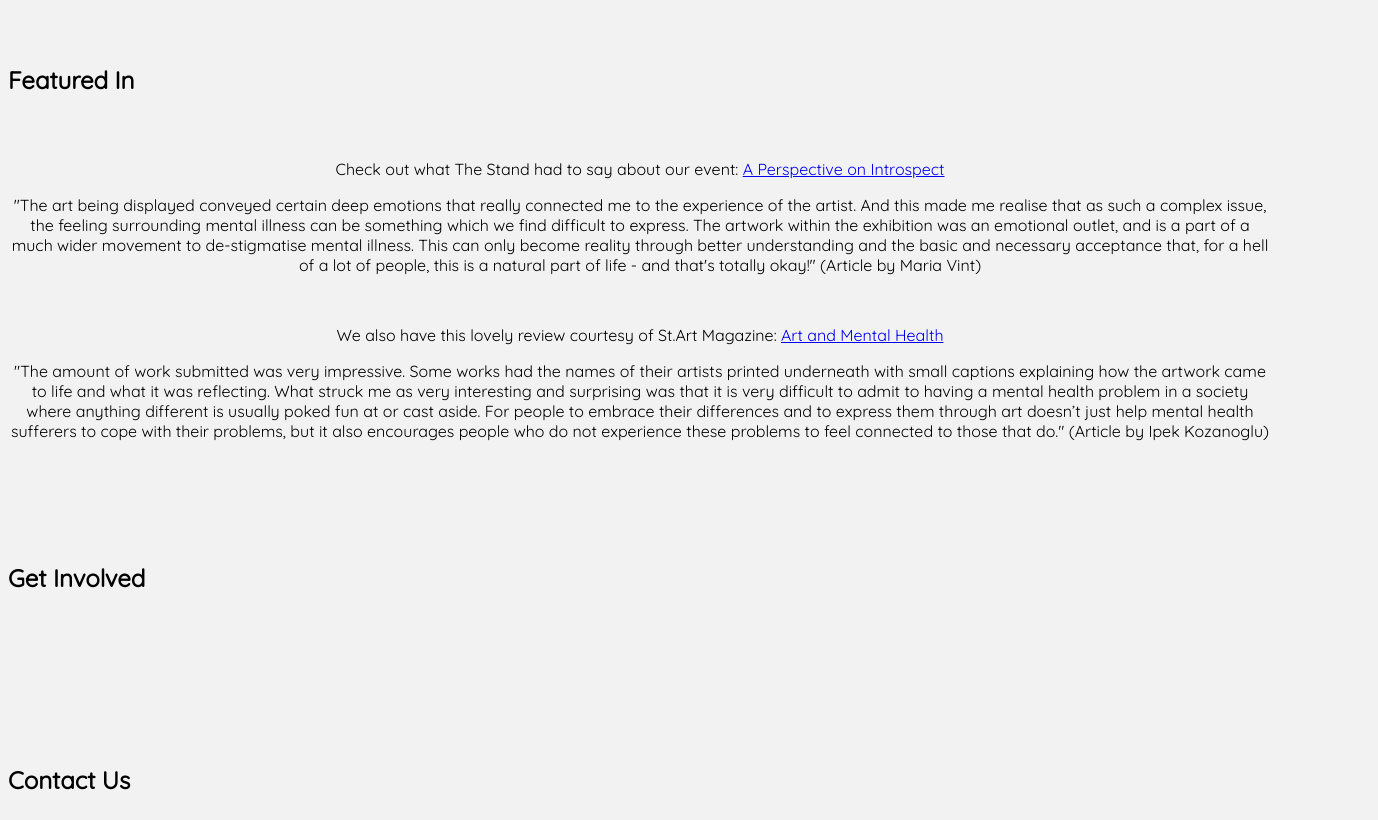
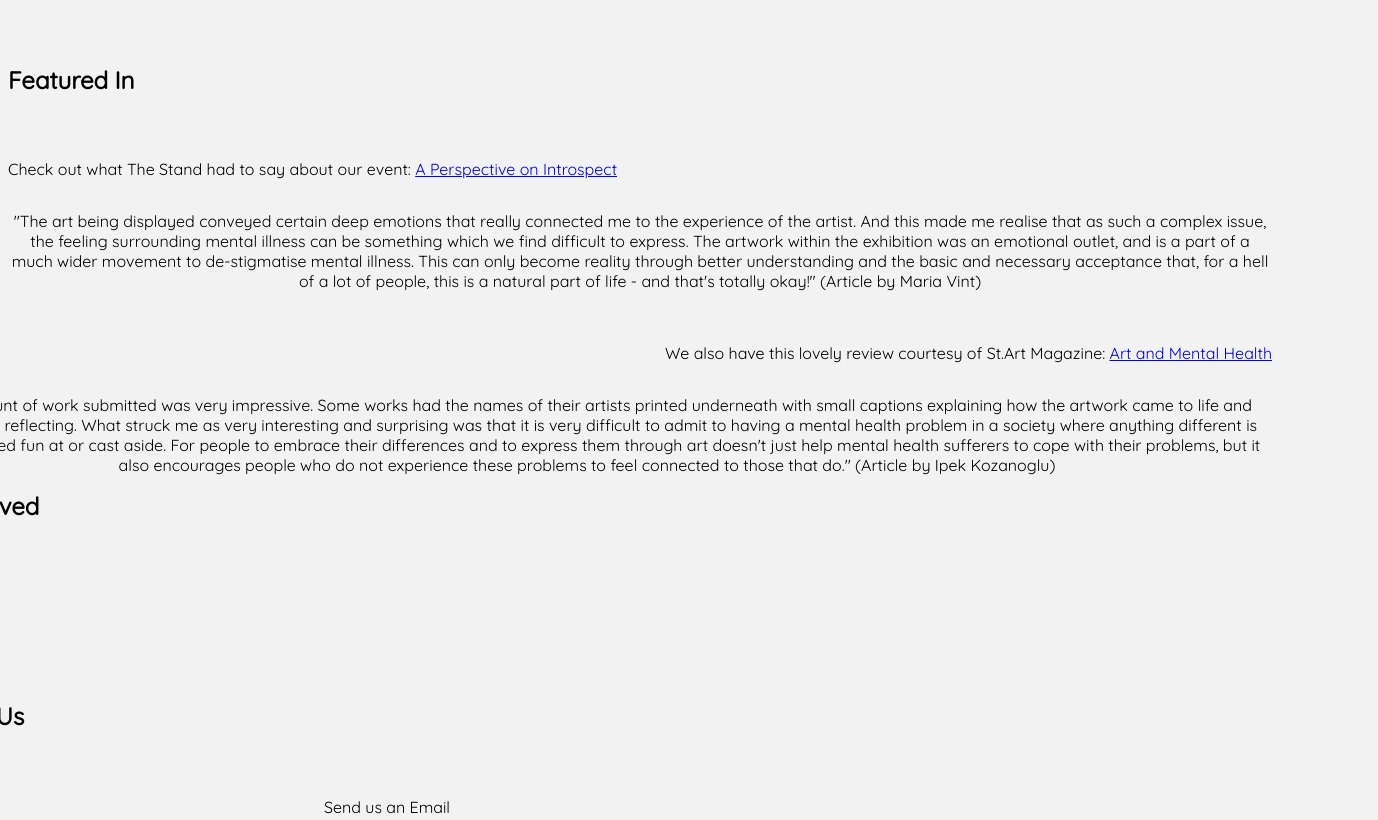
Before and after one commit to gb72/Introspect, a plain HTML site: page Introspect.html in a window 1280 px wide. Shown: the part 1760-2580 px from the top of the page, 1378 px wide, since content can reach past the window. Drawn offline with Linux system fonts and the light colour scheme.

Commit message:
trying to put the featured articles side by side with quotes

```diff
--- a/Introspect.css
+++ b/Introspect.css
@@ -12,6 +12,19 @@ h2{
     padding-top: 50px;
     padding-bottom: 10px;
     font-family: 'Quicksand', sans-serif;
+
+}
+
+}
+#block1 {
+    font-family: 'Quicksand', sans-serif;
+    float: left;
+    width: 50px;
+
+}
+#block2 {
+    font-family: 'Quicksand', sans-serif;
+    float: right;
 
 }
 ul {
--- a/Introspect.html
+++ b/Introspect.html
@@ -46,14 +46,19 @@
 
 	<h2 id="Featured">Featured In</h2>
 
-		<br /> <p> Check out what The Stand had to say about our event: <a href="https://thestand-online.com/2017/02/18/a-perspective-on-introspect/"> A Perspective on Introspect </a> </p>
-		<p> "The art being displayed conveyed certain deep emotions that really connected me to the experience of the artist. And this made me realise that as such a complex issue, the feeling surrounding mental illness can be something which we find difficult to express. The artwork within the exhibition was an emotional outlet, and is a part of a much wider movement to de-stigmatise mental illness. This can only become reality through better understanding and the basic and necessary acceptance that, for a hell of a lot of people, this is a natural part of life - and that's totally okay!" (Article by Maria Vint) </p>
+	<div id= "block1">
+		<div id= "block1" style="float:left">
+		<br /> <p id="block1" style="float:left"> Check out what The Stand had to say about our event: <a href="https://thestand-online.com/2017/02/18/a-perspective-on-introspect/"> A Perspective on Introspect </a> </p>
+		<p id="block1" style="float:left"> "The art being displayed conveyed certain deep emotions that really connected me to the experience of the artist. And this made me realise that as such a complex issue, the feeling surrounding mental illness can be something which we find difficult to express. The artwork within the exhibition was an emotional outlet, and is a part of a much wider movement to de-stigmatise mental illness. This can only become reality through better understanding and the basic and necessary acceptance that, for a hell of a lot of people, this is a natural part of life - and that's totally okay!" (Article by Maria Vint) </p>
+	</div>
 
-
-		<br /> <p> We also have this lovely review courtesy of St.Art Magazine: <a href="https://www.st-artmagazine.com/artsandculture/2017/3/29/art-and-mental-health"> Art and Mental Health </a> </p>
-		<p> "The amount of work submitted was very impressive. Some works had the names of their artists printed underneath with small captions explaining how the artwork came to life and what it was reflecting. What struck me as very interesting and surprising was that it is very difficult to admit to having a mental health problem in a society where anything different is usually poked fun at or cast aside. For people to embrace their differences and to express them through art doesn’t just help mental health sufferers to cope with their problems, but it also encourages people who do not experience these problems to feel connected to those that do." (Article by Ipek Kozanoglu) </p>
+	<div id="block2">
+		<div id="block2" style="float:right">
+		<br /> <p id="block2" style="float:right"> We also have this lovely review courtesy of St.Art Magazine: <a href="https://www.st-artmagazine.com/artsandculture/2017/3/29/art-and-mental-health"> Art and Mental Health </a> </p>
+		<p id="block2" style="float:right"> "The amount of work submitted was very impressive. Some works had the names of their artists printed underneath with small captions explaining how the artwork came to life and what it was reflecting. What struck me as very interesting and surprising was that it is very difficult to admit to having a mental health problem in a society where anything different is usually poked fun at or cast aside. For people to embrace their differences and to express them through art doesn't just help mental health sufferers to cope with their problems, but it also encourages people who do not experience these problems to feel connected to those that do." (Article by Ipek Kozanoglu) </p>
 		<br />
 		<br />
+	</div>
 
 
 	<h2 id="Involved"> Get Involved</h2>
```
